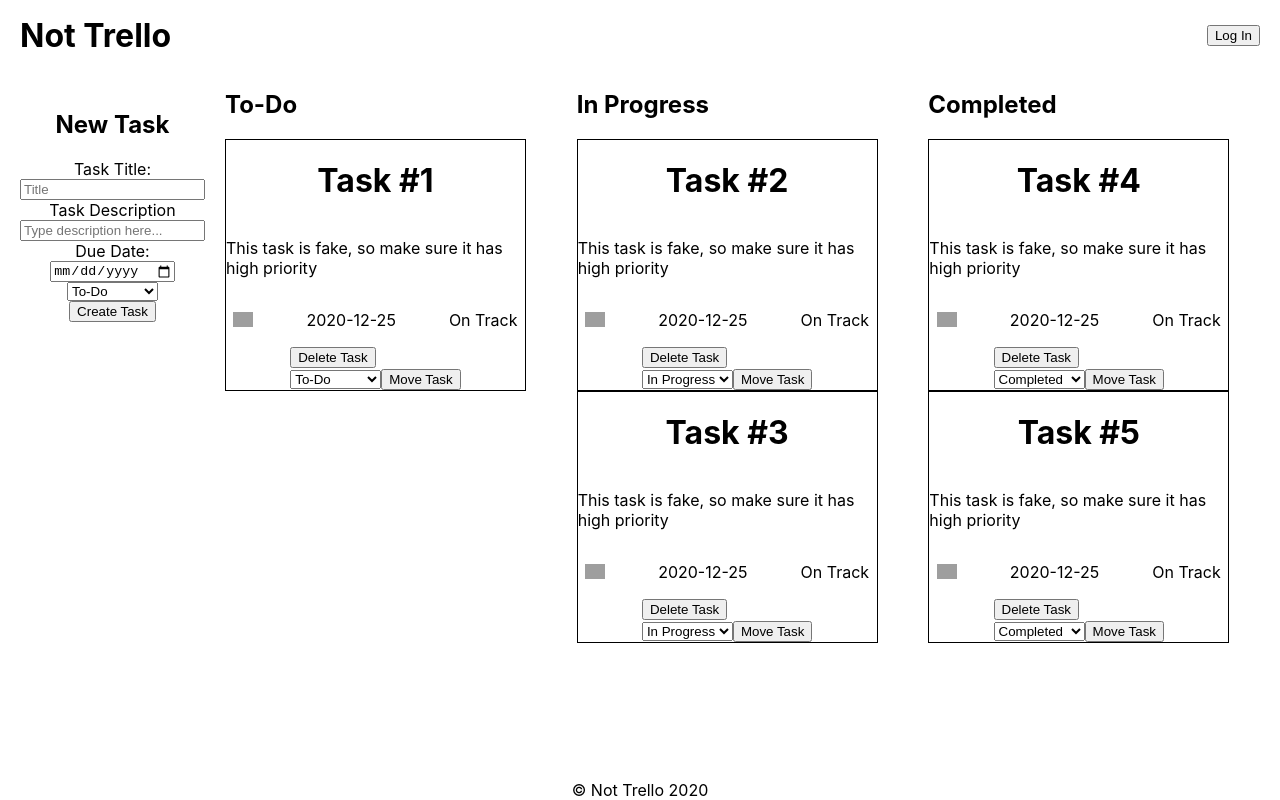
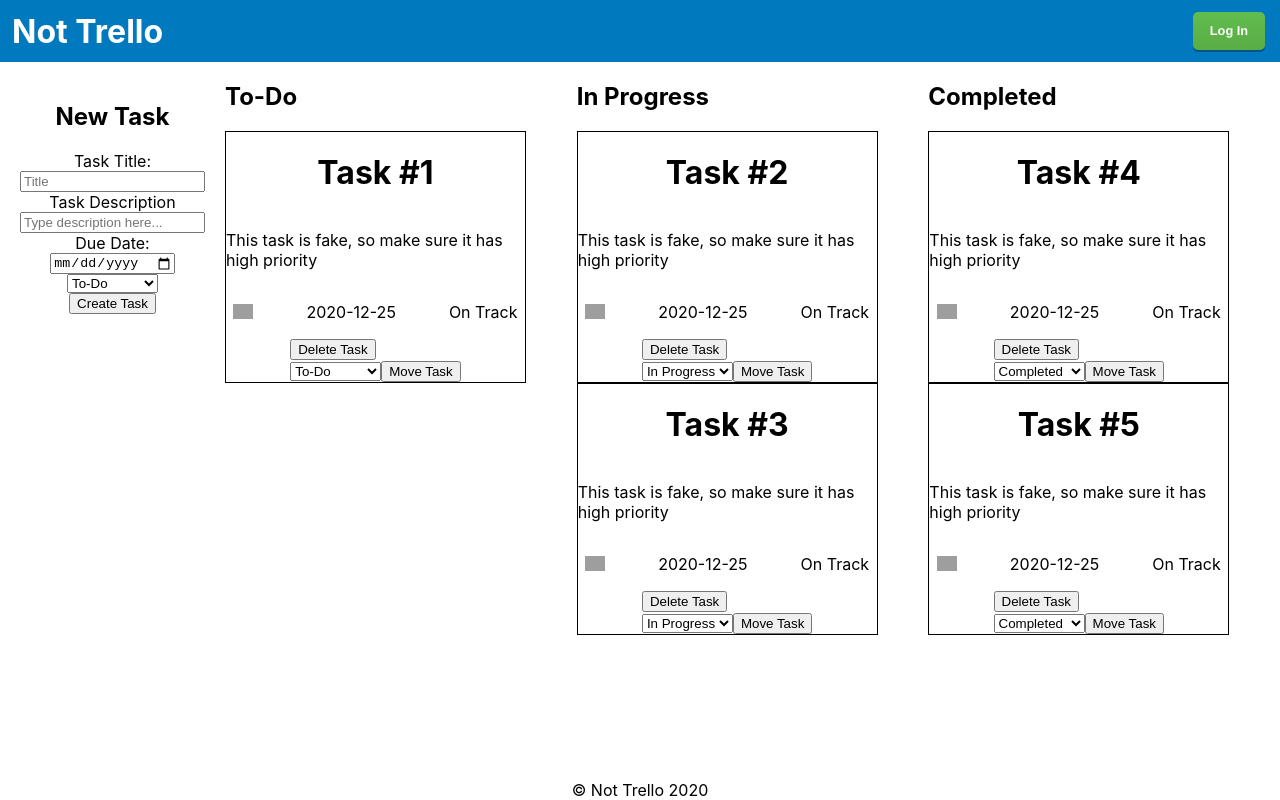
Before and after one commit to nickl72/trello-clone, a React (Create React App) app: page / in a window 1280 px wide. Built offline with nearby package versions, Linux system fonts and the light colour scheme; grey boxes are pictures that could not be loaded.

Commit message:
Converted Header to functional header, and added styling

```diff
--- a/src/components/Header.jsx
+++ b/src/components/Header.jsx
@@ -1,4 +1,4 @@
-import React, { Component } from 'react';
+import React, { useState } from 'react';
 import LoginForm from './LoginForm';
 import styled from 'styled-components';
 
@@ -7,51 +7,66 @@ const AppHeader = styled.header`
     justify-content: space-between;
     align-items: center;
     height: 30px;
-    padding: 20px;
+    padding: 1em .75em;
+    background-color: #0079bf;
+    color: #fff;
 `
 
+const Button = styled.button`
+    background: linear-gradient(to bottom, #61bd4f 0, #5aac44 100%);
+    background-color: rgba(0,0,0,0.15);
+    box-shadow: 0 2px 0 rgba(0,0,0,0.3);
+    color: #fff;
+    font-weight: bold;
+    font-size: .8em;
+    line-height: 1.5em;
+    margin: 0 .25em;
+    padding: .7em 1.3em;
+    vertical-align: top;
+    border-radius: .4em;
+    border: none;
+    cursor: pointer;
+    font-family: jaf-facitweb,Helvetica Neue,Arial,sans-serif;
+`
 
-class Header extends Component {
-    constructor(props) {
-        super(props)
-        this.state = {
+const Header = (props) => {
+    const [loginData, setLoginData] = useState({
         loggedIn: false,
         loginClick: false
-        }
+    })
+
+    const login = (user) => {
+        props.login(user)
+        setLoginData({
+            loggedIn: !loginData.loggedIn,
+            loginClick: false
+        })
     }
 
-    handleClick = (e) => {
+    const handleClick = (e) => {
         if (e.currentTarget === e.target ) {
-            if (this.state.loggedIn) {
-                this.props.login(null)
-                this.setState({
+            if (loginData.loggedIn) {
+                props.login(null)
+                setLoginData({
                     loggedIn: false,
                     loginClick: false
                 })
             } else {
-                this.setState({
-                    loginClick:!this.state.loginClick
+                setLoginData({
+                    loggedIn: loginData.loggedIn,
+                    loginClick: !loginData.loginClick
                 })
             }
         }
     }
 
-    login = (user) => {
-        this.props.login(user)
-        this.setState({
-            loggedIn: !this.state.loggedIn
-        })
-    }
-
-    render() {
     return (
         <AppHeader>
             <h1>Not Trello</h1>
-                <button onClick={this.handleClick}>{this.state.loggedIn ? 'Log Out' : 'Log In' }</button>
-                {this.state.loginClick && !this.state.loggedIn? <LoginForm users={this.props.users} handleClick={this.handleClick} login={this.login}/> : null }
+            <Button onClick={handleClick}>{loginData.loggedIn ? 'Log Out' : 'Log In' }</Button>
+            {loginData.loginClick && !loginData.loggedIn? <LoginForm users={props.users} handleClick={handleClick} login={login}/> : null }
         </AppHeader>
     )
 }
-}
 
 export default Header;
```
Also changed, not shown: src/App.js (+6 -6 lines). Lines whose indentation alone changed are shown as unchanged.
